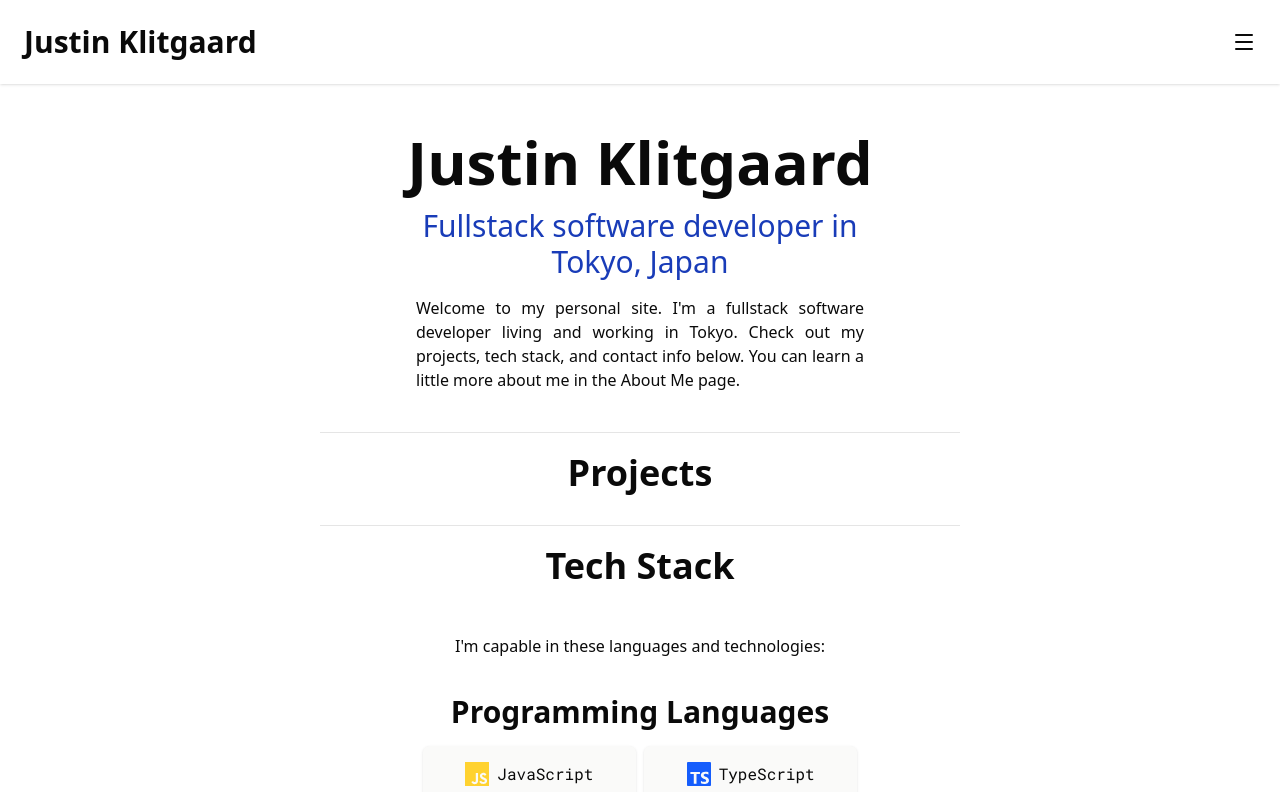
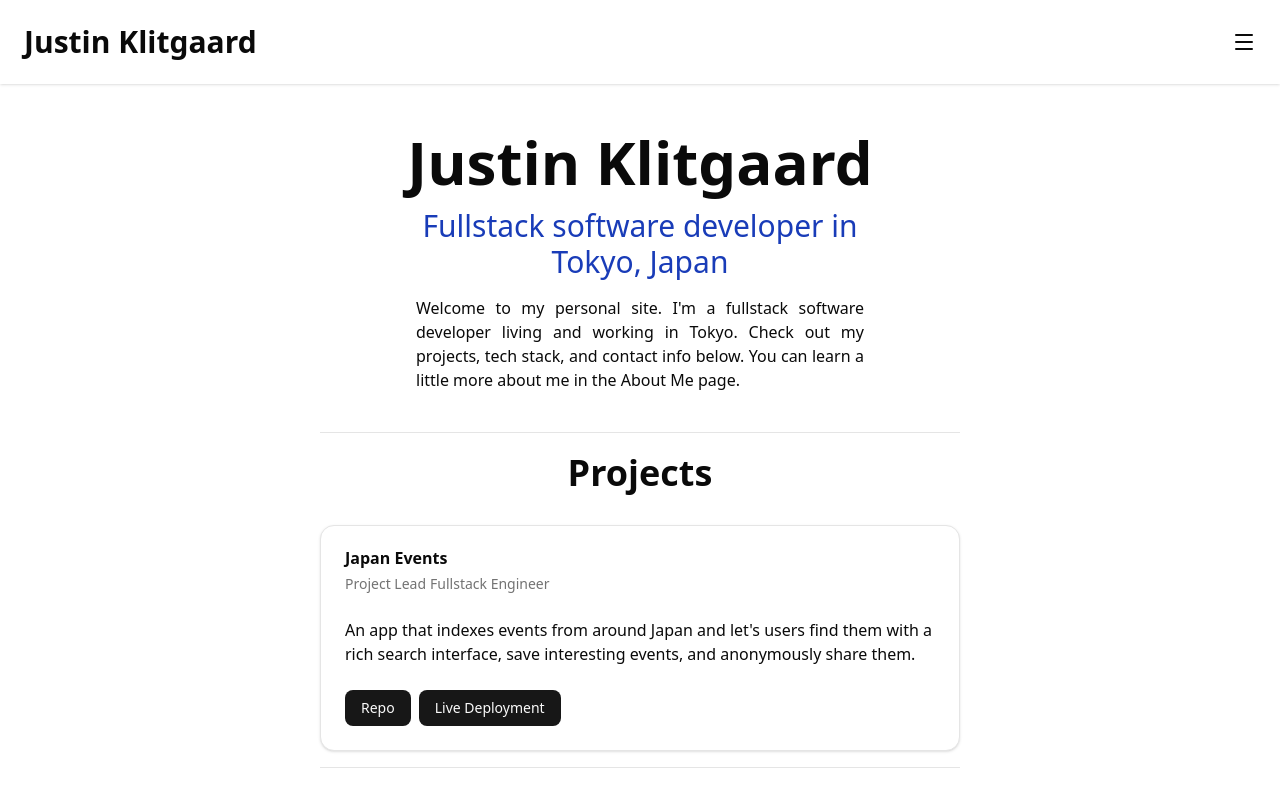
Before and after one commit to Justin-K-Ellis/personal-site.next, a Next.js app: page /en in a window 1280 px wide. Shown: the top 792 px of the page. Built offline with nearby package versions, Linux system fonts and the light colour scheme.

Commit message:
feat: render Japan Events data

```diff
--- a/src/app/[locale]/page.tsx
+++ b/src/app/[locale]/page.tsx
@@ -1,8 +1,12 @@
 import { useTranslations } from "next-intl";
+
 import Hero from "@/components/Hero";
 import Title from "@/components/Title";
 import TechContainer from "@/components/TechContainer";
+import ProjectCard from "@/components/ProjectCard";
+
 import { languages, frontend, backend, tools } from "@/assests/techStackData";
+import { projects } from "@/assests/projectsData";
 
 export default function Home() {
   const t = useTranslations("HomePage");
@@ -16,6 +20,11 @@ export default function Home() {
       <Hero />
       <hr />
       <Title text={t("projects")} />
+      <div>
+        {projects.map((project) => (
+          <ProjectCard key={project.name} projectData={project} />
+        ))}
+      </div>
       <hr />
       <section id="tech-stack" className="flex flex-col gap-4 md:gap-8">
         <Title text={t("techStack")} />
--- a/src/assests/projectsData.ts
+++ b/src/assests/projectsData.ts
@@ -0,0 +1,21 @@
+import { ProjectCard } from "@/types";
+
+export const projects: ProjectCard[] = [
+  {
+    name: "Japan Events",
+    role: ["Project Lead", "Fullstack Engineer"],
+    description:
+      "An app that indexes events from around Japan and let's users find them with a rich search interface, save interesting events, and anonymously share them.",
+    repoLink: "https://github.com/Event-Curator/event-curator",
+    deploymentLink: "https://eventsjp.com/",
+    stack: [
+      "React",
+      "React Router",
+      "Express",
+      "PostgreSQL",
+      "Knex.js",
+      "Firebase auth",
+      "Tailwind",
+    ],
+  },
+];
--- /dev/null
+++ b/src/components/ProjectCard.tsx
@@ -0,0 +1,44 @@
+import {
+  Card,
+  CardContent,
+  CardDescription,
+  CardFooter,
+  CardHeader,
+  CardTitle,
+} from "@/components/ui/card";
+import { Button } from "./ui/button";
+import { Link } from "@/i18n/navigation";
+
+import type { ProjectCard } from "@/types";
+
+interface ProjectCardProps {
+  projectData: ProjectCard;
+}
+
+export default function ProjectCard({ projectData }: ProjectCardProps) {
+  return (
+    <Card>
+      <CardHeader>
+        <CardTitle>{projectData.name}</CardTitle>
+        <CardDescription className="flex flex-row gap-1">
+          {projectData.role.map((r) => (
+            <p key={r}>{r}</p>
+          ))}
+        </CardDescription>
+      </CardHeader>
+      <CardContent>
+        <p>{projectData.description}</p>
+      </CardContent>
+      <CardFooter className="flex flex-row gap-2">
+        <Button>
+          <Link href={projectData.repoLink}>Repo</Link>
+        </Button>
+        {projectData.deploymentLink && (
+          <Button>
+            <Link href={projectData.deploymentLink}>Live Deployment</Link>
+          </Button>
+        )}
+      </CardFooter>
+    </Card>
+  );
+}
--- /dev/null
+++ b/src/components/ui/card.tsx
@@ -0,0 +1,92 @@
+import * as React from "react"
+
+import { cn } from "@/lib/utils"
+
+function Card({ className, ...props }: React.ComponentProps<"div">) {
+  return (
+    <div
+      data-slot="card"
+      className={cn(
+        "bg-card text-card-foreground flex flex-col gap-6 rounded-xl border py-6 shadow-sm",
+        className
+      )}
+      {...props}
+    />
+  )
+}
+
+function CardHeader({ className, ...props }: React.ComponentProps<"div">) {
+  return (
+    <div
+      data-slot="card-header"
+      className={cn(
+        "@container/card-header grid auto-rows-min grid-rows-[auto_auto] items-start gap-2 px-6 has-data-[slot=card-action]:grid-cols-[1fr_auto] [.border-b]:pb-6",
+        className
+      )}
+      {...props}
+    />
+  )
+}
+
+function CardTitle({ className, ...props }: React.ComponentProps<"div">) {
+  return (
+    <div
+      data-slot="card-title"
+      className={cn("leading-none font-semibold", className)}
+      {...props}
+    />
+  )
+}
+
+function CardDescription({ className, ...props }: React.ComponentProps<"div">) {
+  return (
+    <div
+      data-slot="card-description"
+      className={cn("text-muted-foreground text-sm", className)}
+      {...props}
+    />
+  )
+}
+
+function CardAction({ className, ...props }: React.ComponentProps<"div">) {
+  return (
+    <div
+      data-slot="card-action"
+      className={cn(
+        "col-start-2 row-span-2 row-start-1 self-start justify-self-end",
+        className
+      )}
+      {...props}
+    />
+  )
+}
+
+function CardContent({ className, ...props }: React.ComponentProps<"div">) {
+  return (
+    <div
+      data-slot="card-content"
+      className={cn("px-6", className)}
+      {...props}
+    />
+  )
+}
+
+function CardFooter({ className, ...props }: React.ComponentProps<"div">) {
+  return (
+    <div
+      data-slot="card-footer"
+      className={cn("flex items-center px-6 [.border-t]:pt-6", className)}
+      {...props}
+    />
+  )
+}
+
+export {
+  Card,
+  CardHeader,
+  CardFooter,
+  CardTitle,
+  CardAction,
+  CardDescription,
+  CardContent,
+}
--- a/src/types.ts
+++ b/src/types.ts
@@ -32,7 +32,7 @@ export interface ProjectCard {
   role: ProjectRole[];
   description: string;
   repoLink: string;
-  deploymentLink: string;
+  deploymentLink?: string;
   stack: TechBadge[];
 }
 
```
